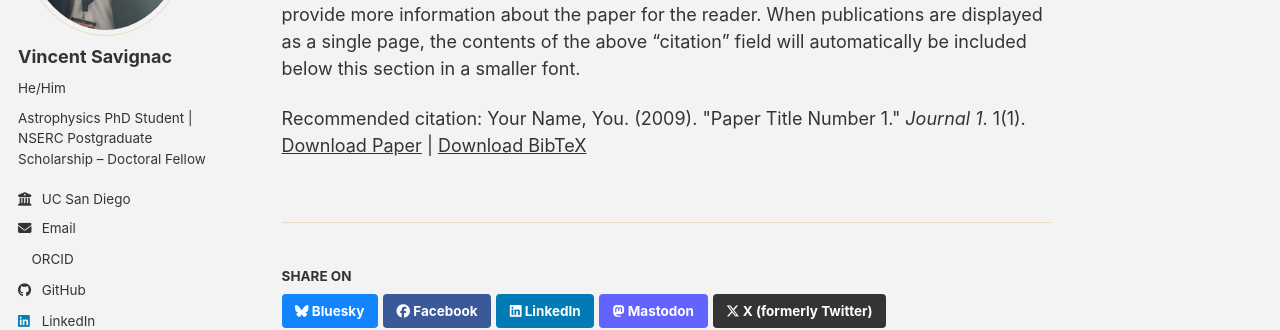
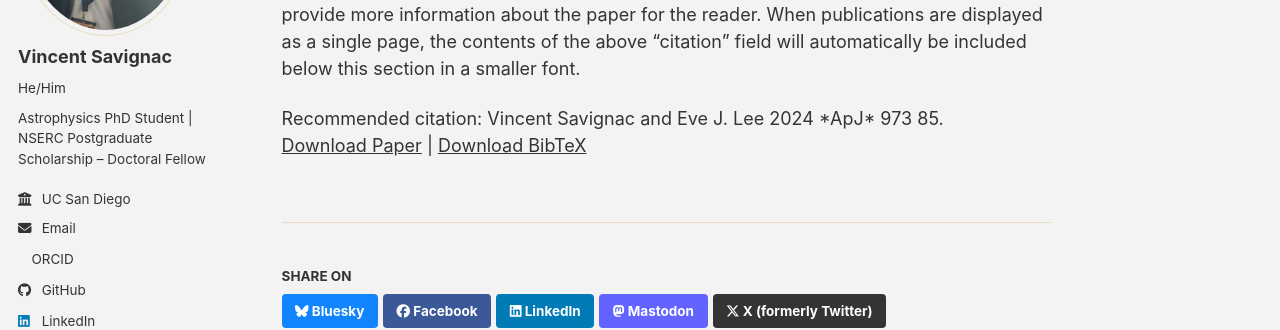
Before and after one commit to vincentsavignac/vincentsavignac.github.io, a Jekyll site: the page built from _publications/2024-09-20-entropy_advection.md, in a window 1280 px wide. Shown: the part 277-607 px from the top of the page. Built offline with Jekyll 4.4.1, drawn with Linux system fonts in a browser that asks for light colours; a script bundle is joined from its source files by our own code; a style sheet for code colours, icons or effects is not loaded.

Commit message:
Update citation for entropy advection publication

```diff
--- a/_publications/2024-09-20-entropy_advection.md
+++ b/_publications/2024-09-20-entropy_advection.md
@@ -8,6 +8,6 @@ date: 2024-09-20
 venue: 'The Astrophysical Journal'
 paperurl: 'https://academicpages.github.io/files/entropy_advection_paper.pdf'
 bibtexurl: 'https://academicpages.github.io/files/entropy_advection.bib'
-citation: 'Your Name, You. (2009). &quot;Paper Title Number 1.&quot; <i>Journal 1</i>. 1(1).'
+citation: 'Vincent Savignac and Eve J. Lee 2024 *ApJ* 973 85.'
 ---
 The contents above will be part of a list of publications, if the user clicks the link for the publication than the contents of section will be rendered as a full page, allowing you to provide more information about the paper for the reader. When publications are displayed as a single page, the contents of the above "citation" field will automatically be included below this section in a smaller font.
```
